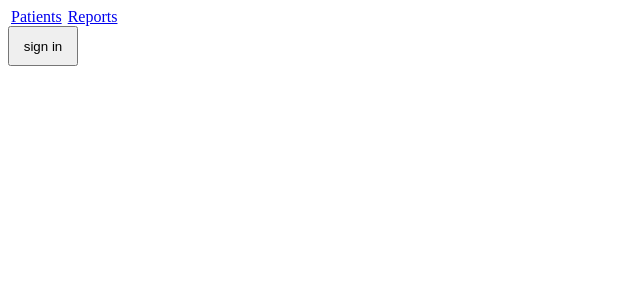
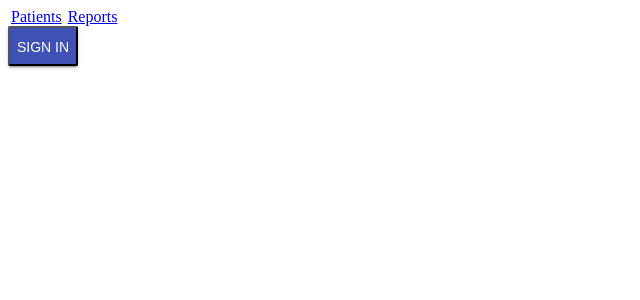
Before and after one commit to kuruyasin8/finn, a React (Create React App) app: page /login in a window 1280 px wide. Shown: the top 300 px of the page, without its empty margins (0-640 px from the left). Built offline with nearby package versions, Linux system fonts and the light colour scheme.

Commit message:
button styled.

```diff
--- a/src/designs/Button.tsx
+++ b/src/designs/Button.tsx
@@ -1,12 +1,14 @@
-interface Button {
+import "./style.css";
+
+interface Btn {
   children?: React.ReactNode;
   style?: React.CSSProperties;
   onClick: () => void;
 }
 
-function Button(props: Button) {
+function Button(props: Btn) {
   return (
-    <button onClick={props.onClick} style={props.style}>
+    <button className="btn" onClick={props.onClick} style={props.style}>
       {props.children}
     </button>
   );
--- a/src/designs/TextField.tsx
+++ b/src/designs/TextField.tsx
@@ -1,10 +1,10 @@
-interface TextField {
+interface TxtField {
   children?: React.ReactNode;
   onChange?: (e: React.ChangeEvent<HTMLInputElement>) => void;
   style?: React.CSSProperties;
 }
 
-function TextField(props: TextField) {
+function TextField(props: TxtField) {
   return (
     <input
       onChange={props.onChange}
--- /dev/null
+++ b/src/designs/style.css
@@ -0,0 +1,20 @@
+/* material design button */
+.btn {
+  display: inline-block;
+  position: relative;
+  height: 36px;
+  line-height: 36px;
+  border-radius: 2px;
+  font-size: 14px;
+  font-weight: 500;
+  text-transform: uppercase;
+  letter-spacing: 0;
+  overflow: hidden;
+  will-change: box-shadow;
+  transition: box-shadow 0.2s cubic-bezier(0.4, 0, 0.2, 1);
+  text-decoration: none;
+  color: #fff;
+  background-color: #3f51b5;
+  box-shadow: 0 2px 2px 0 rgba(0, 0, 0, 0.14), 0 3px 1px -2px rgba(0, 0, 0, 0.2),
+    0 1px 5px 0 rgba(0, 0, 0, 0.12);
+}
--- a/src/pages/Login.tsx
+++ b/src/pages/Login.tsx
@@ -1,13 +1,14 @@
 import { useNavigate } from "react-router-dom";
+import { useAuth } from "../auth/AuthProvider";
 
-import { useAuth } from "../auth/AuthProvider";
+import { Button } from "../designs/Button";
 
 function Login() {
   const auth = useAuth();
   const navigate = useNavigate();
   return (
     <>
-      <button
+      <Button
         onClick={async () => {
           await auth.login("kuruyasin8@gmail.com", "378797Yk", () =>
             navigate("/")
@@ -16,7 +17,7 @@ function Login() {
         style={{ width: 70, height: 40 }}
       >
         sign in
-      </button>
+      </Button>
     </>
   );
 }
--- a/src/pages/Patients.tsx
+++ b/src/pages/Patients.tsx
@@ -4,6 +4,7 @@ import { useQuery } from "react-query";
 import { useAuth } from "../auth/AuthProvider";
 import { Patient as PatientT } from "../types/api";
 import { Patient } from "../designs/Patient";
+import { Button } from "../designs";
 
 function Patients() {
   const navigate = useNavigate();
@@ -17,7 +18,7 @@ function Patients() {
       {data?.map((patient) => {
         return <Patient key={patient.id} {...patient} />;
       })}
-      <button onClick={() => logout(() => navigate("/"))}>sign out</button>
+      <Button onClick={() => logout(() => navigate("/"))}>sign out</Button>
     </div>
   );
 }
```
